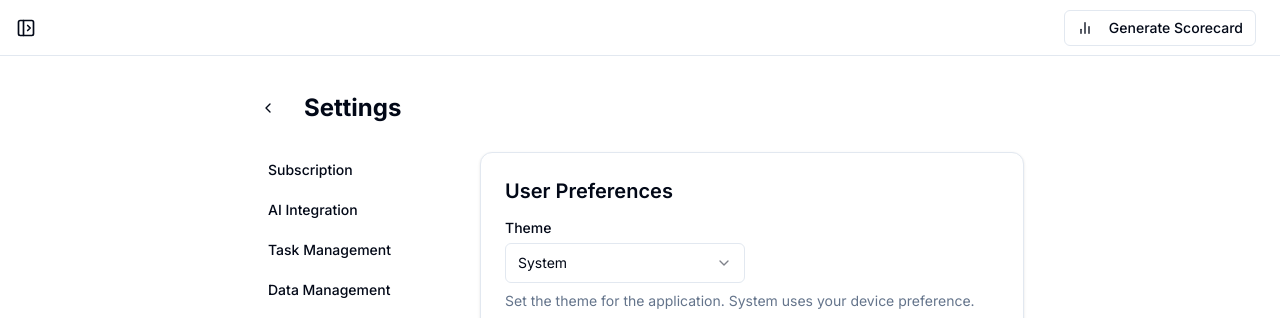
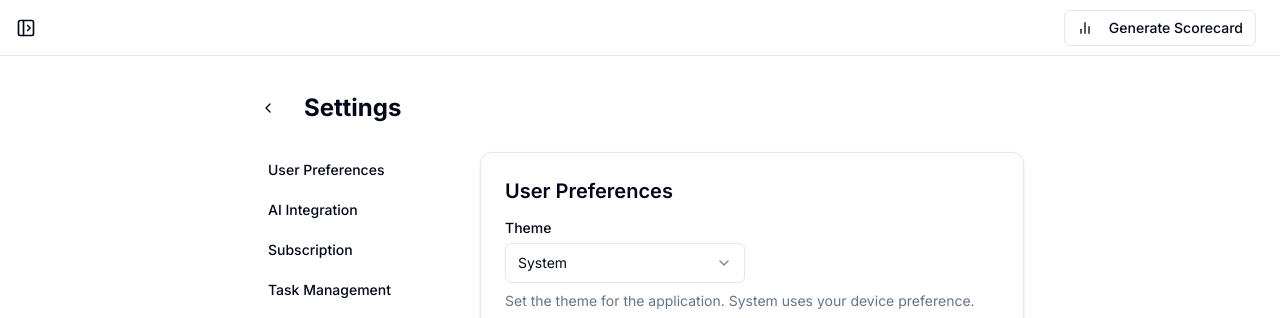
Before and after one commit to georgesiosi/gsdapp, a Next.js app: page /settings in a window 1280 px wide. Shown: the top 318 px of the page. Built offline with nearby package versions, Linux system fonts and the light colour scheme; no server answers.

Commit message:
feat(settings): Improve UI with sticky sidebar, smooth scroll, and updated nav

```diff
--- a/app/globals.css
+++ b/app/globals.css
@@ -1,6 +1,10 @@
 @tailwind base;
 @tailwind components;
 @tailwind utilities;
+
+html {
+  scroll-behavior: smooth;
+}
 
 :root {
   --background: 0 0% 100%;
--- a/app/settings/page.tsx
+++ b/app/settings/page.tsx
@@ -360,7 +360,7 @@ export default function SettingsPage() {
         </div>
 
         <div className="flex flex-col lg:flex-row lg:gap-8">
-          <div className="lg:w-1/4">
+          <div className="lg:w-1/4 sticky top-0 h-screen">
             <SettingsNav />
           </div>
 
--- a/components/settings/settings-nav.tsx
+++ b/components/settings/settings-nav.tsx
@@ -7,14 +7,19 @@ import { usePathname } from "next/navigation"
 
 const sections = [
   {
-    id: "subscription",
-    label: "Subscription",
-    hash: "#subscription"
+    id: "user-preferences",
+    label: "User Preferences",
+    hash: "#user-preferences"
   },
   {
     id: "ai-integration",
     label: "AI Integration",
     hash: "#ai-integration"
+  },
+  {
+    id: "subscription",
+    label: "Subscription",
+    hash: "#subscription"
   },
   {
     id: "task-management",
```
